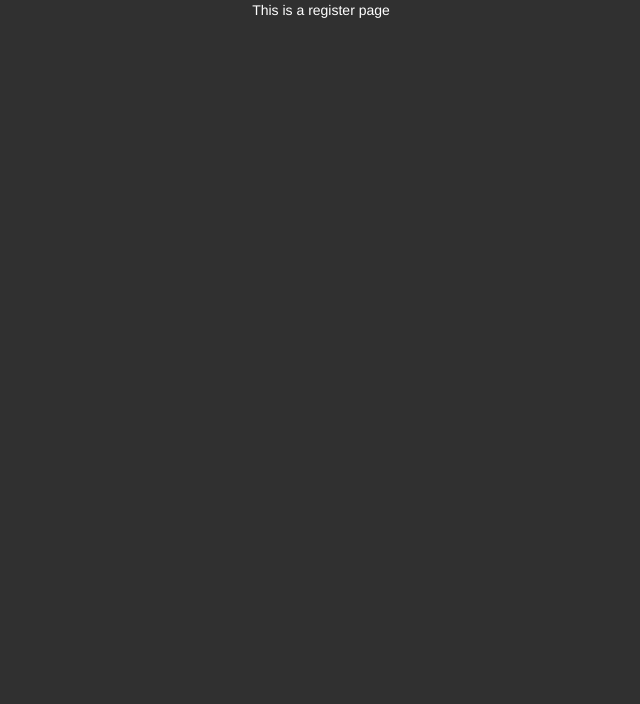
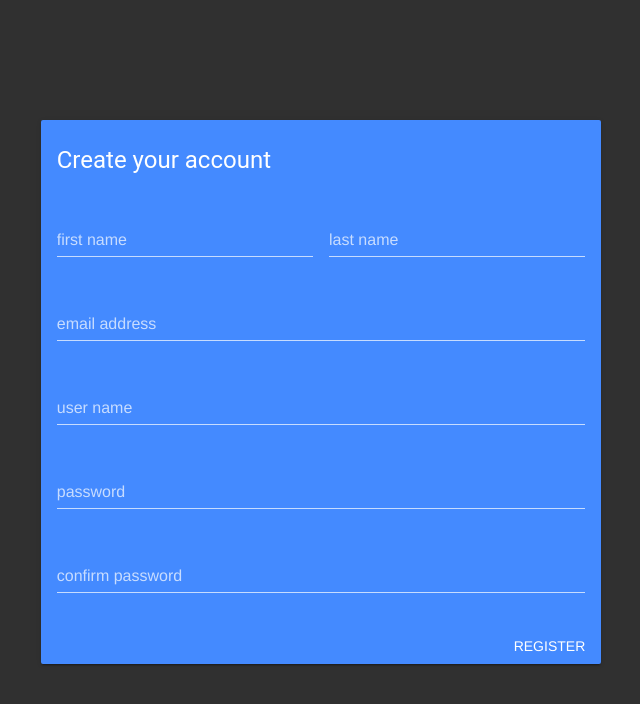
Before and after one commit to ngshoy/surveymon, a Vue app: page /register in a window 1280 px wide. Shown: the top 704 px of the page, without its empty margins (319-959 px from the left). Built offline with nearby package versions, Linux system fonts and the light colour scheme.

Commit message:
complete register UI

```diff
--- a/src/views/Login.vue
+++ b/src/views/Login.vue
@@ -27,7 +27,6 @@
       </v-flex>
     </v-layout>
   </v-container>
-
 </template>
 
 <script>
--- a/src/views/Register.Vue
+++ b/src/views/Register.Vue
@@ -1,9 +1,71 @@
 <template>
-  <div>This is a register page</div>
+  <v-container grid-list-lg>
+    <v-layout row wrap align-center justify-center fill-height>
+      <v-flex md6>
+        <v-card color="accent" ref="form">
+          <v-card-title primary-title>
+            <div class="headline">
+              Create your account
+            </div>
+          </v-card-title>
+          <v-card-text>
+            <v-layout row wrap>
+              <v-flex xs12 sm6>
+                <v-text-field label="first name" type="text"
+                color="tertiary" v-model="registerInfo.firstName" />
+              </v-flex>
+              <v-flex xs12 sm6>
+                <v-text-field label="last name" type="text"
+                color="tertiary" v-model="registerInfo.lastName" />
+              </v-flex>
+              <v-flex sm12>
+                <v-text-field label="email address" type="email"
+                  color="tertiary" v-model="registerInfo.email" />
+              </v-flex>
+              <v-flex sm12>
+                <v-text-field label="user name" type="text"
+                  color="tertiary" v-model="registerInfo.userName" />
+              </v-flex>
+              <v-flex sm12>
+                <v-text-field label="password" type="password"
+                  color="tertiary" v-model="registerInfo.password" />
+              </v-flex>
+              <v-flex sm12>
+                <v-text-field label="confirm password" type="password"
+                  color="tertiary" v-model="registerInfo.confirmPassword" />
+              </v-flex>
+            </v-layout>
+          </v-card-text>
+          <v-card-actions>
+            <v-layout justify-end>
+              <v-btn flat>Register</v-btn>
+            </v-layout>
+          </v-card-actions>
+        </v-card>
+      </v-flex>
+    </v-layout>
+  </v-container>
 </template>
 
 <script>
 export default {
   name: 'register',
+  data: () => ({
+    registerInfo: {
+      firstName: '',
+      lastName: '',
+      email: '',
+      userName: '',
+      password: '',
+      confirmPassword: '',
+    },
+    rules: {},
+  }),
 };
 </script>
+
+<style lang="scss" scoped>
+  .container {
+    height: 100vh;
+  }
+</style>
```
